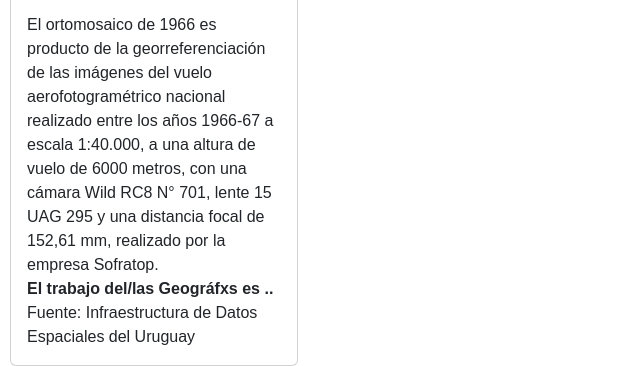
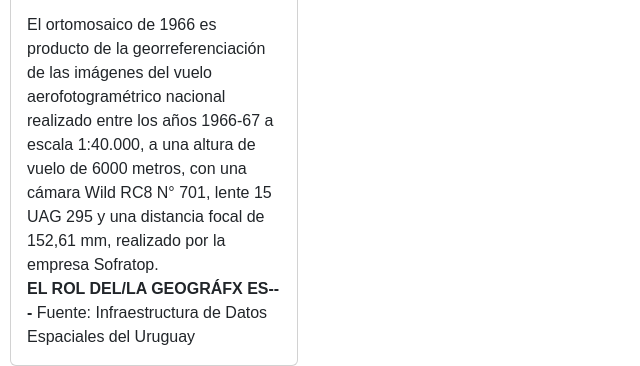
Before and after one commit to webandgis/Jornada_UDELAR, a plain HTML site: page index.html in a window 1280 px wide. Shown: the part 495-861 px from the top of the page, 0-640 px from the left. Drawn offline with nearby package versions, Linux system fonts and the light colour scheme.

Commit message:
Update index.html

```diff
--- a/index.html
+++ b/index.html
@@ -106,9 +106,9 @@
     <img class="card-img-top" src="img/mosaico_1966.jpg" alt="Imagen ortomosaico 1966">
     <div class="card-body">
       <p class="card-text">
-       El ortomosaico de 1966 es producto de la georreferenciación de las imágenes del vuelo aerofotogramétrico nacional realizado entre los años 1966-67 a escala 1:40.000, a una altura de vuelo de 6000 metros, con una cámara Wild RC8 N° 701, lente 15 UAG 295 y una distancia focal de 152,61 mm, realizado por la empresa Sofratop. <br>
-       <strong>El trabajo del/las Geográfxs es ..</strong>
+       El ortomosaico de 1966 es producto de la georreferenciación de las imágenes del vuelo aerofotogramétrico nacional realizado entre los años 1966-67 a escala 1:40.000, a una altura de vuelo de 6000 metros, con una cámara Wild RC8 N° 701, lente 15 UAG 295 y una distancia focal de 152,61 mm, realizado por la empresa Sofratop.
        <br>
+       <strong>EL ROL DEL/LA GEOGRÁFX ES---</strong>
        Fuente: Infraestructura de Datos Espaciales del Uruguay
       </p>
     </div>
```
